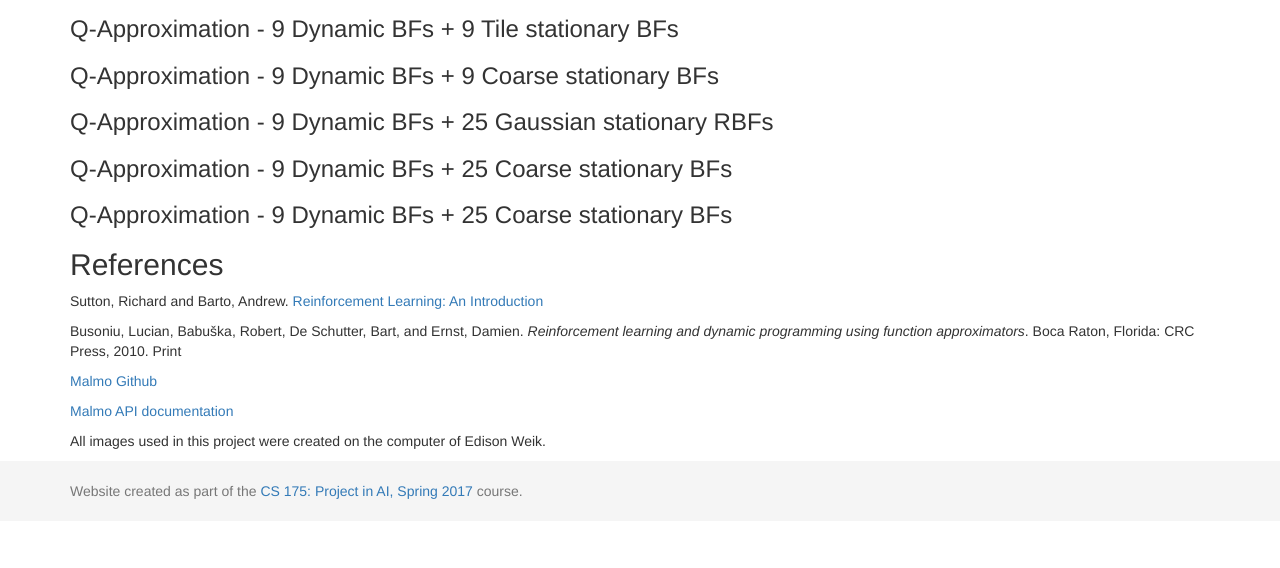
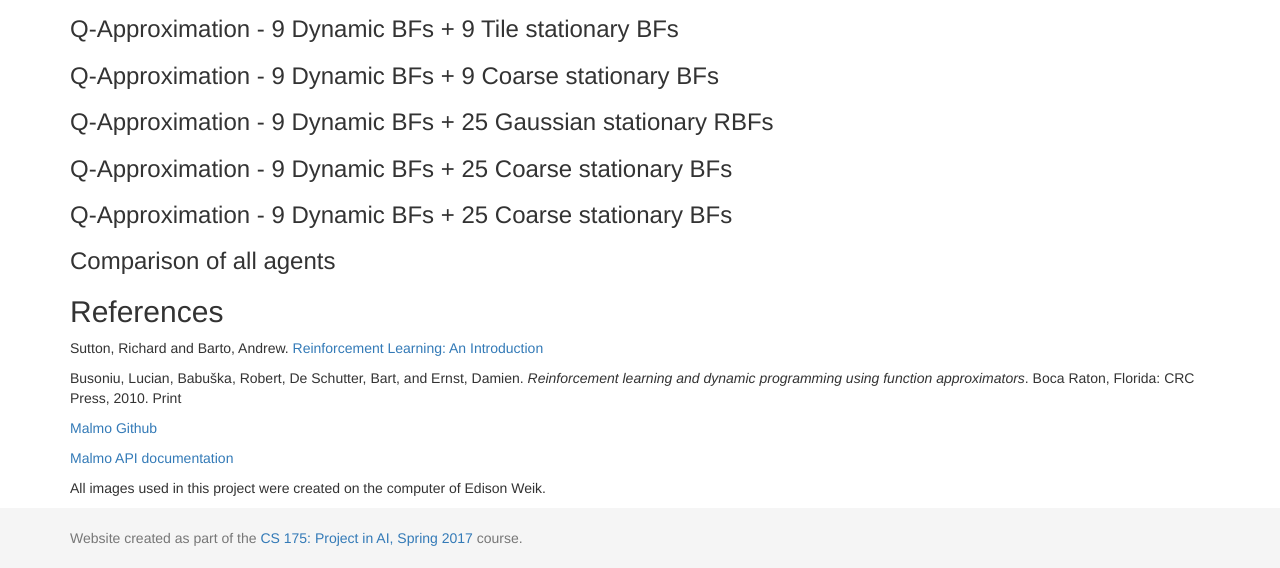
Before and after one commit to becamorin20/Group-16, a Jekyll site: the page built from docs/final.md, in a window 1280 px wide and 900 px high, scrolled down 8545 px, cut to the strip 332-900 px from the top of the window. Built offline with Jekyll 4.4.1, drawn with Linux system fonts in a browser that asks for light colours; formulas are drawn with MathJax 3; before the commit the page ends 9398 px from its top, so only the background shows below that.

Commit message:
Create final.md

```diff
--- a/docs/final.md
+++ b/docs/final.md
@@ -215,6 +215,8 @@ _Note_: Unlike the status report, we only evaluate agents in a maze environment.
 
 ### Q-Approximation - 9 Dynamic BFs + 25 Coarse stationary BFs
 
+### Comparison of all agents
+
 ## References
 Sutton, Richard and Barto, Andrew. [Reinforcement Learning: An Introduction](http://incompleteideas.net/sutton/book/ebook/the-book.html)
 
```
